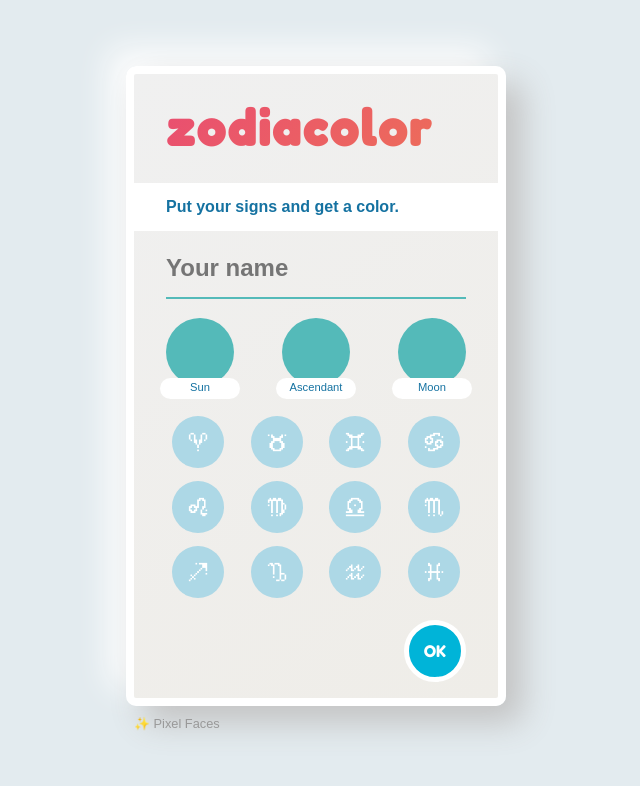
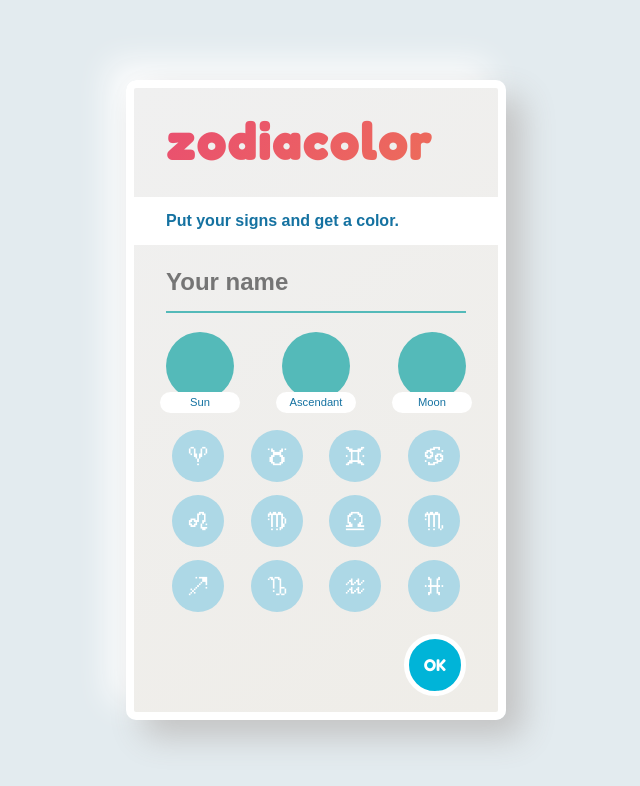
Before and after one commit to PabloMesquida/zodiacolor, a React (Create React App) app: page / in a window 1280 px wide. Shown: the top 786 px of the page, without its empty margins (324-964 px from the left). Built offline with nearby package versions, Linux system fonts and the light colour scheme; no server answers.

Commit message:
Update App.js

```diff
--- a/src/App.js
+++ b/src/App.js
@@ -14,15 +14,7 @@ function App() {
         <Header />
         <CrudApi />
       </Container>
-      <Credits>
-        <a
-          href="https://pixelfaces.vercel.app"
-          target="_blank"
-          rel="noreferrer"
-        >
-          ✨ Pixel Faces
-        </a>
-      </Credits>
+
     </ThemeProvider>
   );
 }
```
